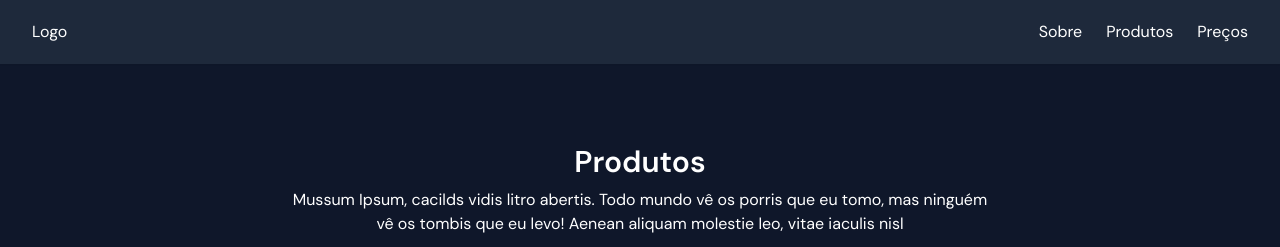
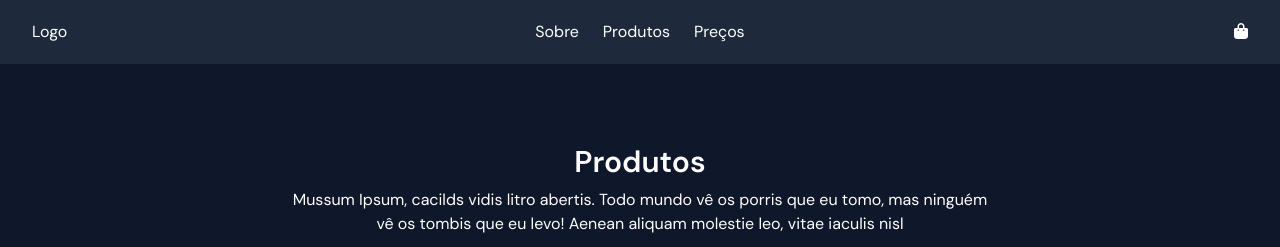
Before and after one commit to aridanpantoja/cardapio-html-tailwind, a plain HTML site: page index.html in a window 1280 px wide. Shown: the top 247 px of the page. Drawn offline with nearby package versions, Linux system fonts and the light colour scheme.

Commit message:
add a hambuguer menu that doesn't work

```diff
--- a/index.html
+++ b/index.html
@@ -23,13 +23,21 @@
     <header class="sticky top-0 z-10 w-full shadow-sm bg-slate-800">
         <div class="max-w-screen-xl mx-auto px-4 sm:px-8 h-16 flex items-center justify-between relative">
             <a href="">Logo</a>
-            <nav>
+            <nav class="absolute right-1/2 translate-x-1/2 hidden sm:block">
                 <ul class="flex items-center gap-6">
                     <li><a href="#sobre">Sobre</a></li>
                     <li><a href="#produtos">Produtos</a></li>
                     <li><a href="#precos">Preços</a></li>
                 </ul>
             </nav>
+            <div class="space-x-4">
+                <a href="" class="hidden sm:block">
+                    <i class="fa-solid fa-bag-shopping"></i>
+                </a>
+                <div class="block sm:hidden hover:cursor-pointer">
+                    <i class="fa-solid fa-bars"></i>
+                </div>
+            </div>
         </div>
     </header>
 
```
